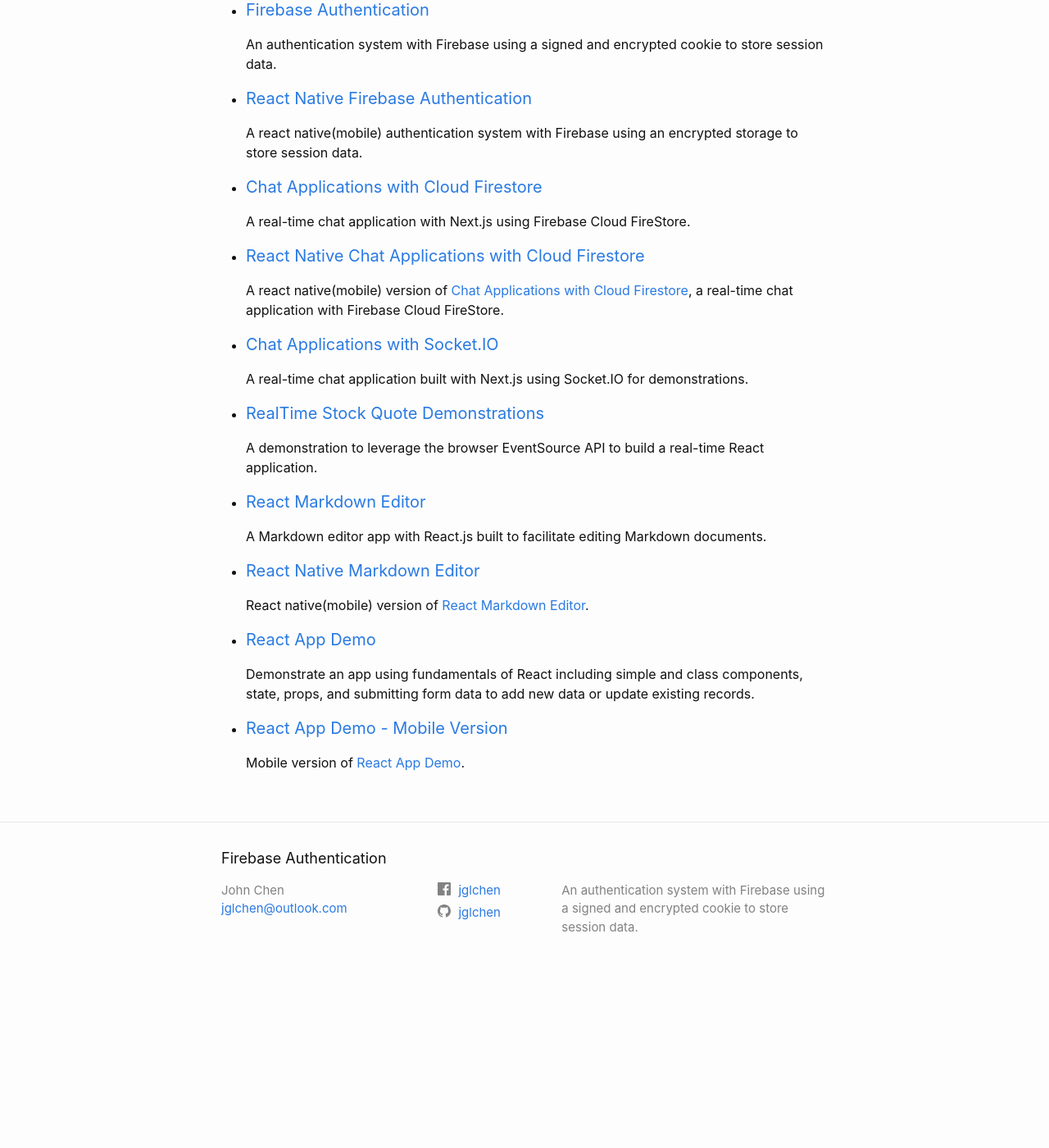
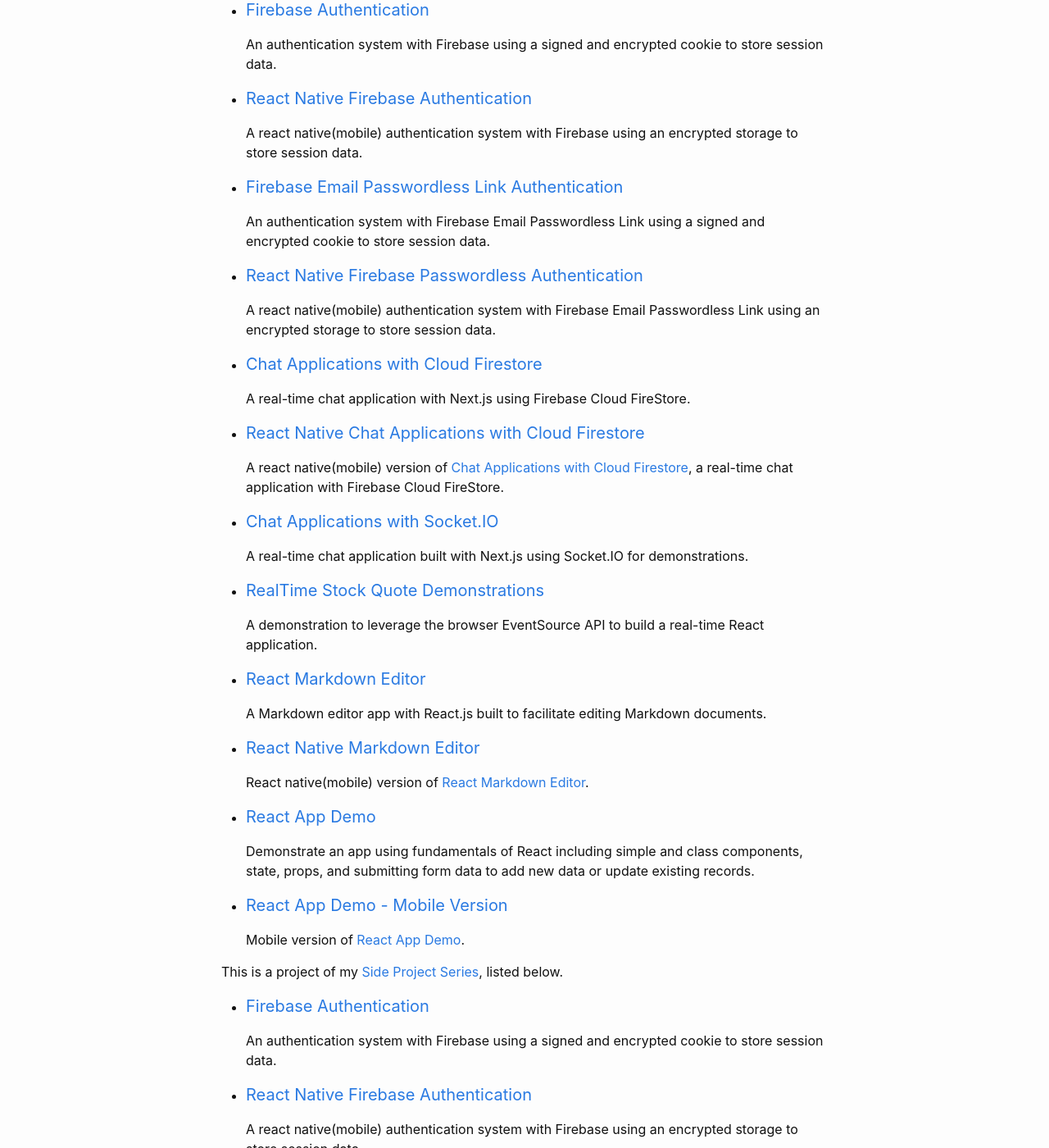
Before and after one commit to jglchen/firebase-auth, a Jekyll site: the page built from about.md, in a window 1280 px wide and 1400 px high, scrolled down 206 px. Shown: the whole window at 82% size. Built offline with Jekyll 4.4.1, drawn with Linux system fonts in a browser that asks for light colours; before the commit the page ends 1408 px from its top, so only the background shows below that; some of the changed text lies outside the part shown.

Commit message:
Update about.md

```diff
--- a/about.md
+++ b/about.md
@@ -11,6 +11,12 @@
 
 - #### [React Native Firebase Authentication](https://jglchen.github.io/react-native-firebase-auth/)
     A react native(mobile) authentication system with Firebase using an encrypted storage to store session data.
+
+- #### [Firebase Email Passwordless Link Authentication](https://jglchen.github.io/firebase-auth-email/)
+    An authentication system with Firebase Email Passwordless Link using a signed and encrypted cookie to store session data.
+
+- #### [React Native Firebase Passwordless Authentication](https://jglchen.github.io/react-native-firebase-auth-email/)
+    A react native(mobile) authentication system with Firebase Email Passwordless Link using an encrypted storage to store session data.
 
 - #### [Chat Applications with Cloud Firestore](https://jglchen.github.io/firestore-realtime-chat/)
     A real-time chat application with Next.js using Firebase Cloud FireStore.
@@ -35,3 +41,14 @@
 
 - #### [React App Demo - Mobile Version](https://jglchen.github.io/react-app-demo-mobile/)
     Mobile version of [React App Demo](https://jglchen.github.io/react-app-demo/).
+
+This is a project of my [Side Project Series](https://jglchen.github.io/), listed below.
+
+- #### [Firebase Authentication](https://jglchen.github.io/firebase-auth/)
+    An authentication system with Firebase using a signed and encrypted cookie to store session data.
+
+- #### [React Native Firebase Authentication](https://jglchen.github.io/react-native-firebase-auth/)
+    A react native(mobile) authentication system with Firebase using an encrypted storage to store session data.
+
+- #### [Chat Applications with Cloud Firestore](https://jglchen.github.io/firestore-realtime-chat/)
+    A real-time chat application with Next.js using Firebase Cloud FireStore.
```
